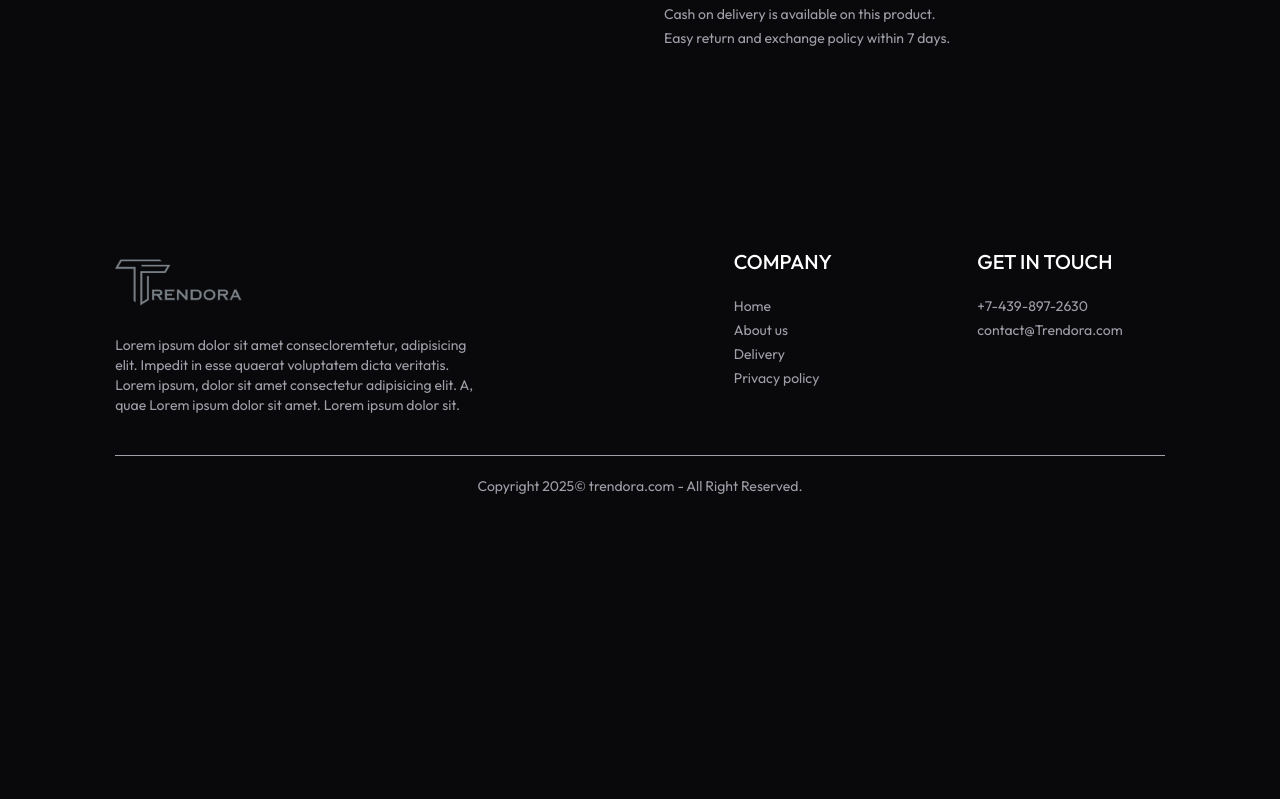
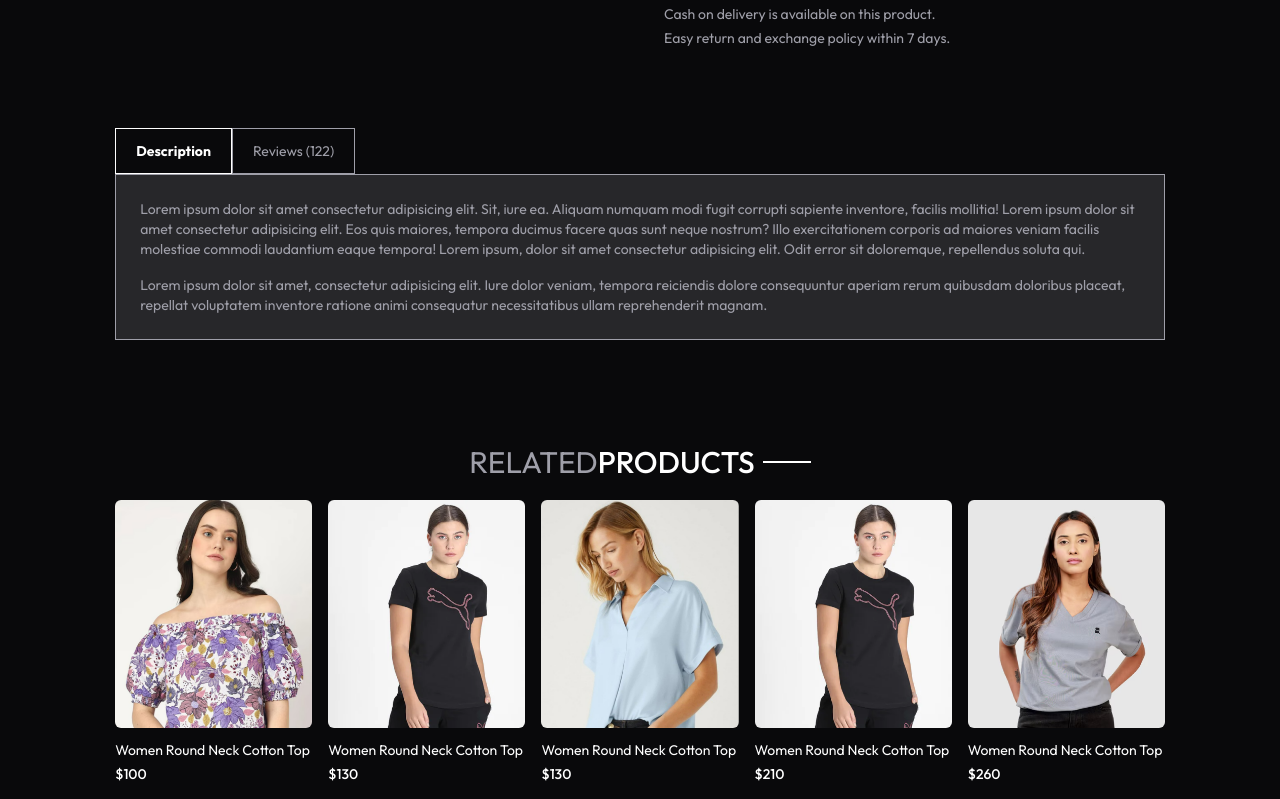
Before and after one commit to Souvik-Dutta12/Trendora, a React (Vite) app in the folder frontend/: page /product/aaaaa in a window 1280 px wide. Shown: the part 641-1440 px from the top of the page. Before the commit the page ends 1157 px from the top, so only its background shows below. Built offline with nearby package versions, Linux system fonts and the light colour scheme.

Commit message:
add toastify

```diff
--- a/frontend/src/App.jsx
+++ b/frontend/src/App.jsx
@@ -12,10 +12,12 @@ import Cart from './pages/Cart'
 import Login from './pages/Login'
 import PlaceOrder from './pages/PlaceOrder'
 import Orders from './pages/Orders'
+import { ToastContainer, toast } from 'react-toastify';
 
 const App = () => {
   return (
     <div className='px-4 sm:px-[5vw] md:px-[7vw] lg:px-[9vw]'>
+      <ToastContainer />
       <Navbar />
       <Searchbar />
       <Routes>
--- /dev/null
+++ b/frontend/src/components/RelatedProduct.jsx
@@ -0,0 +1,40 @@
+import React, { useContext, useEffect, useState } from 'react'
+import { ShopContext } from '../context/ShopContext'
+import Title from './Title'
+import ProductItem from './ProductItem'
+
+const RelatedProduct = ({category,subCategory}) => {
+
+    const {products} = useContext(ShopContext)
+    const [related,setRelated] = useState([])
+
+    useEffect(()=>{
+
+        if(products.length > 0){
+            let productsCopy = products.slice();
+            productsCopy = productsCopy.filter((item)=> category === item.category);
+            productsCopy = productsCopy.filter((item)=> subCategory === item.subCategory);
+            setRelated(productsCopy.slice(0,5));
+
+        }
+
+    },[products])
+
+  return (
+    <div className='my-24 '>
+        <div className='text-center text-3xl py-2'>
+            <Title text1={'RELATED'} text2={'PRODUCTS'}/>
+        </div>
+        <div className='grid grid-cols-3 sm:grid-cols-5 md:grid-col-5 lg:grid-col-5 gap-4 gap-y-6'>
+            {
+                related.map((item,index)=>(
+                    <ProductItem key={index} id={item._id} name={item.name} image={item.image} price={item.price}/>
+                ))
+            }
+        </div>
+
+    </div>
+  )
+}
+
+export default RelatedProduct
--- a/frontend/src/context/ShopContext.jsx
+++ b/frontend/src/context/ShopContext.jsx
@@ -1,5 +1,6 @@
-import { createContext, useState } from "react";
+import { createContext, useEffect, useState } from "react";
 import { products } from "../assets/assets";
+import { toast } from "react-toastify";
 
 export const ShopContext = createContext();
 
@@ -9,6 +10,39 @@ const ShopContextProvider = (props) => {
     const deliveryFee = 10;
     const [search, setSearch] = useState('');
     const [showSearch, setShowSearch] = useState(false);
+    const [cartItems, setCartItems] = useState({});
+
+    const addToCart = async (itemId,size)=>{
+
+        if(!size){
+
+
+            toast.error('Select Product Size',{
+                theme: 'dark'
+            });
+            return;
+        }
+
+        let cartData = structuredClone(cartItems);
+
+        if(cartData[itemId]){
+            if(cartData[itemId][size]){
+                cartData[itemId][size] += 1;
+            }else{
+                cartData[itemId][size] = 1;
+            }
+        }else{
+            cartData[itemId] = {};
+            cartData[itemId][size] = 1;
+        }
+        setCartItems(cartData);
+
+    }
+
+    useEffect(()=>{
+        console.log(cartItems);
+
+    },[cartItems])
 
     const value = {
         products,
@@ -17,7 +51,9 @@ const ShopContextProvider = (props) => {
         search,
         setSearch,
         showSearch,
-        setShowSearch
+        setShowSearch,
+        cartItems,
+        addToCart
     }
 
     return (
--- a/frontend/src/pages/Product.jsx
+++ b/frontend/src/pages/Product.jsx
@@ -2,11 +2,12 @@ import React, { useContext, useEffect, useState } from 'react'
 import {useParams} from 'react-router-dom'
 import {ShopContext} from '../context/ShopContext'
 import { assets } from '../assets/assets';
+import RelatedProduct from '../components/RelatedProduct';
 
 const Product = () => {
 
   const {productId} = useParams();
-  const {products,currency} = useContext(ShopContext)
+  const {products,currency,addToCart} = useContext(ShopContext)
   const [productData,setProductData] = useState(false)
   const [image,setImage] = useState('')
   const [size,setSize] = useState('')
@@ -64,7 +65,7 @@ const Product = () => {
               ))}
             </div>
           </div>
-          <button className='bg-white cursor-pointer hover:bg-zinc-200 text-zinc-950 active:bg-zinc-300 active:text-zinc-950 text-sm px-8 py-3'>ADD TO CART</button>
+          <button onClick={()=>addToCart(productData._id,size)} className='bg-white cursor-pointer hover:bg-zinc-200 text-zinc-950 active:bg-zinc-300 active:text-zinc-950 text-sm px-8 py-3'>ADD TO CART</button>
           <hr className='mt-8 sm:w-4/5 border border-zinc-400'/>
           <div className='text-sm text-zinc-400 mt-5 flex flex-col gap-1'>
             <p>100% Original product.</p>
@@ -73,6 +74,21 @@ const Product = () => {
           </div>
         </div>
       </div>
+        <div className='mt-20'>
+          <div className='flex'>
+            <b className='border px-5 py-3 text-sm text-white'>Description</b>
+            <p className='border px-5 py-3 text-sm text-zinc-400  '>Reviews (122)</p>
+          </div>
+              <div className='flex flex-col gap-4 border px-6 py-6 text-sm text-zinc-400 bg-zinc-800'>
+              <p>Lorem ipsum dolor sit amet consectetur adipisicing elit. Sit, iure ea. Aliquam numquam modi fugit corrupti sapiente inventore, facilis mollitia! Lorem ipsum dolor sit amet consectetur adipisicing elit. Eos quis maiores, tempora ducimus facere quas sunt neque nostrum? Illo exercitationem corporis ad maiores veniam facilis molestiae commodi laudantium eaque tempora! Lorem ipsum, dolor sit amet consectetur adipisicing elit. Odit error sit doloremque, repellendus soluta qui.</p>
+              <p>Lorem ipsum dolor sit amet, consectetur adipisicing elit. Iure dolor veniam, tempora reiciendis dolore consequuntur aperiam rerum quibusdam doloribus placeat, repellat voluptatem inventore ratione animi consequatur necessitatibus ullam reprehenderit magnam.</p>
+              </div>
+        </div>
+
+        {/*Related products */}
+        <RelatedProduct category={productData.category} subCategory={productData.subCategory}/>
+
+
     </div>
   ) : <div className='opacity-0'></div>
 }
```
